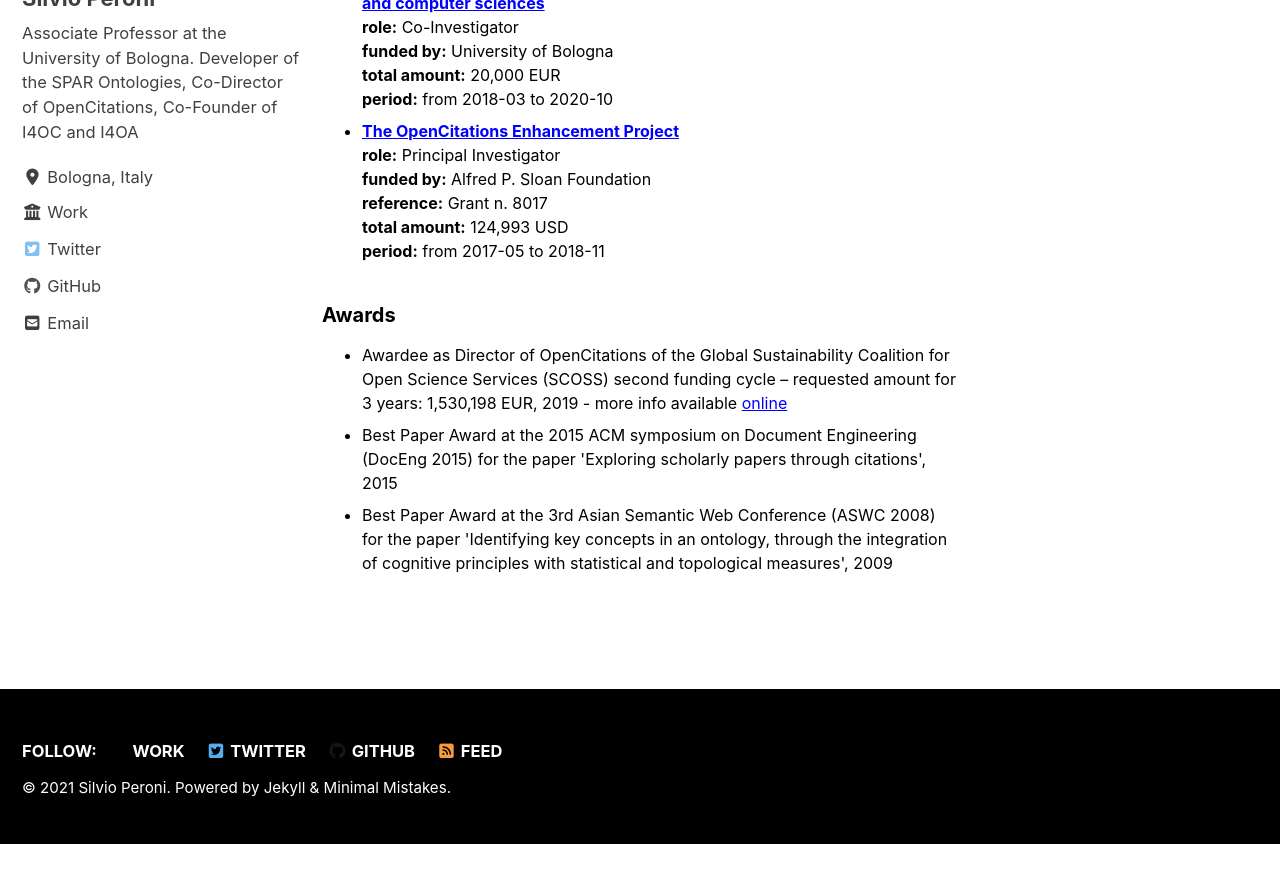
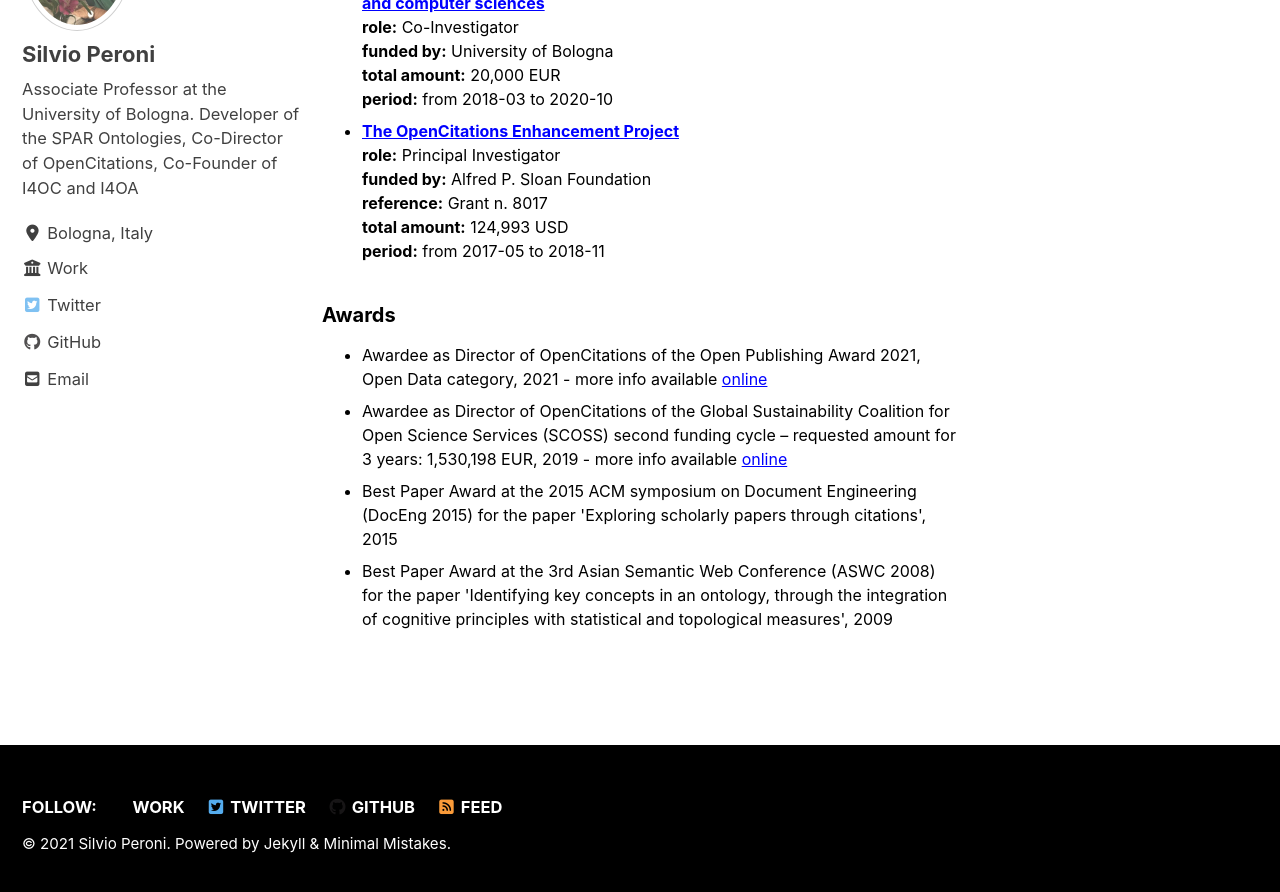
Before and after one commit to essepuntato/essepuntato.github.io, a Jekyll site: the page built from _pages/award.md, in a window 1280 px wide and 900 px high, scrolled down 968 px. Shown: the top 892 px of the window. Built offline with Jekyll 4.4.1, drawn with Linux system fonts in a browser that asks for light colours; cached includes are drawn as plain includes; nearby versions of some CDN libraries; before the commit the page ends 1812 px from its top, so only the background shows below that.

Commit message:
Update awards.yml

```diff
--- a/_data/awards.yml
+++ b/_data/awards.yml
@@ -1,3 +1,7 @@
+- description: "Awardee as Director of OpenCitations of the Open Publishing Award 2021, Open Data category"
+  url: "https://openpublishingawards.org/results/2021/index.html"
+  date: "2021"
+
 - description: "Awardee as Director of OpenCitations of the Global Sustainability Coalition for Open Science Services (SCOSS) second funding cycle – requested amount for 3 years: 1,530,198 EUR"
   url: "https://scoss.org/how-it-works/current-funding-calls/"
   date: "2019"
```
